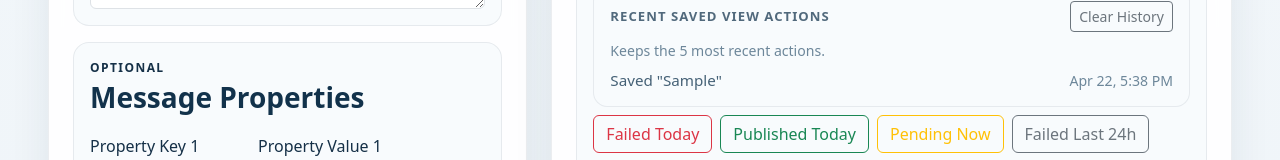
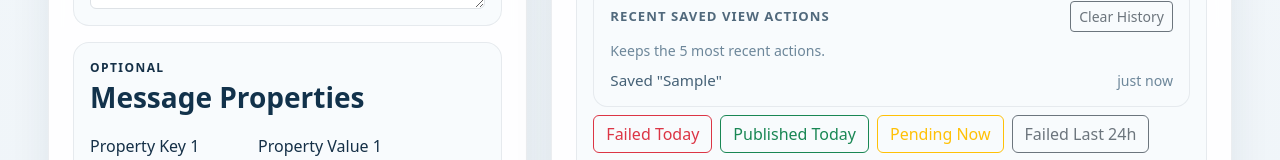
Before and after one commit to jrodolfo/solace, a React (Vite) app in the folder solace-publisher-ui/: page / in a window 1280 px wide. Both pictures are taken after typing "Sample" into the empty fields and a click on the button "Save Current View". Shown: the part 1224-1384 px from the top of the page. Built offline with nearby package versions, Linux system fonts and the light colour scheme.

Commit message:
add relative timestamps to the saved-view action history

```diff
--- a/solace-publisher-ui/src/App.tsx
+++ b/solace-publisher-ui/src/App.tsx
@@ -103,7 +103,29 @@ const formatSavedViewAction = (entry: SavedViewActionHistoryEntry) => {
     return `Imported ${entry.label}`;
 };
 
-const formatSavedViewActionTimestamp = (value: string) =>
+const formatSavedViewActionTimestamp = (value: string) => {
+    const timestamp = new Date(value).getTime();
+    const diffMs = Date.now() - timestamp;
+
+    if (diffMs < 60_000) {
+        return "just now";
+    }
+
+    const diffMinutes = Math.floor(diffMs / 60_000);
+    if (diffMinutes < 60) {
+        return `${diffMinutes} minute${diffMinutes === 1 ? "" : "s"} ago`;
+    }
+
+    const diffHours = Math.floor(diffMinutes / 60);
+    if (diffHours < 24) {
+        return `${diffHours} hour${diffHours === 1 ? "" : "s"} ago`;
+    }
+
+    const diffDays = Math.floor(diffHours / 24);
+    return `${diffDays} day${diffDays === 1 ? "" : "s"} ago`;
+};
+
+const formatSavedViewActionAbsoluteTimestamp = (value: string) =>
     new Intl.DateTimeFormat(undefined, {
         month: "short",
         day: "numeric",
@@ -1866,7 +1888,12 @@ function App() {
                                                     {savedViewActionHistory.map((entry) => (
                                                         <div key={entry.id} className="saved-view-history-item">
                                                             <span>{formatSavedViewAction(entry)}</span>
-                                                            <time dateTime={entry.timestamp}>{formatSavedViewActionTimestamp(entry.timestamp)}</time>
+                                                            <time
+                                                                dateTime={entry.timestamp}
+                                                                title={formatSavedViewActionAbsoluteTimestamp(entry.timestamp)}
+                                                            >
+                                                                {formatSavedViewActionTimestamp(entry.timestamp)}
+                                                            </time>
                                                         </div>
                                                     ))}
                                                 </div>
```
Also changed, not shown: 1 other file (tests, documents, lock files or other folders).
